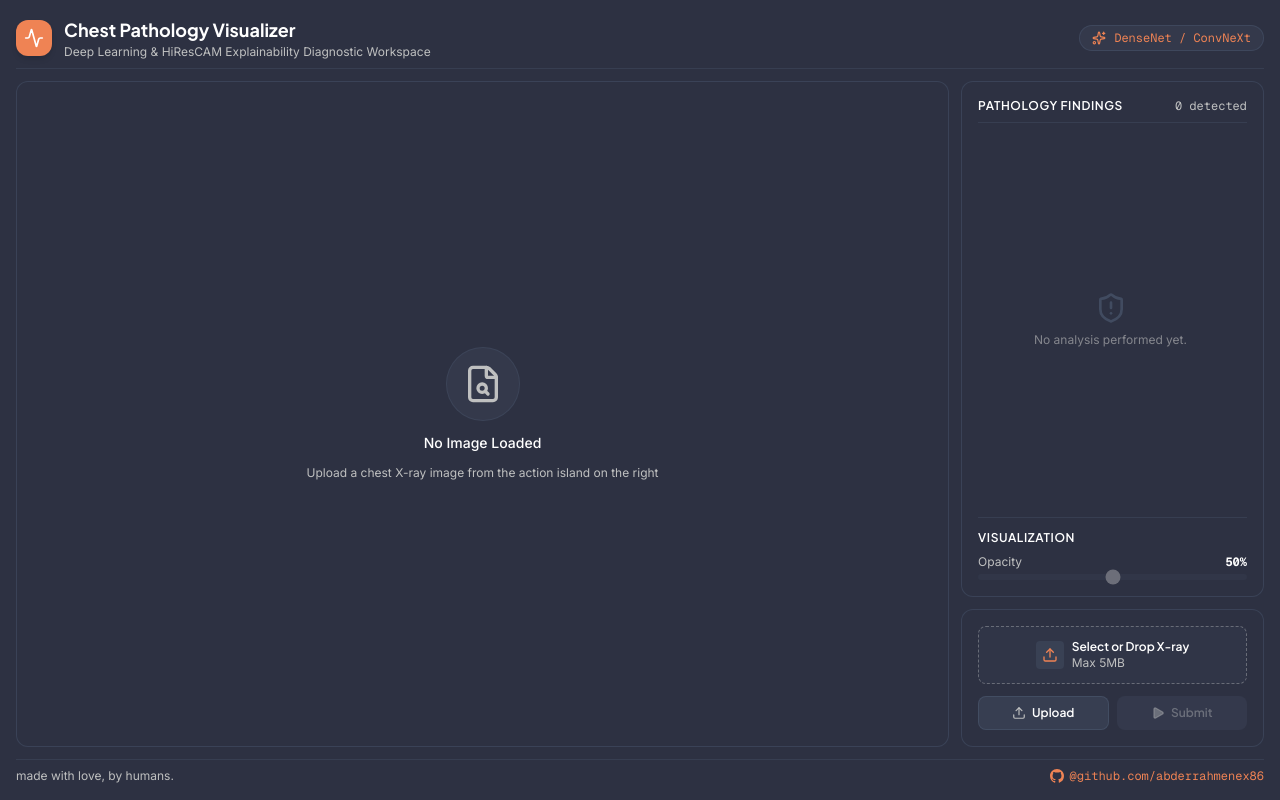
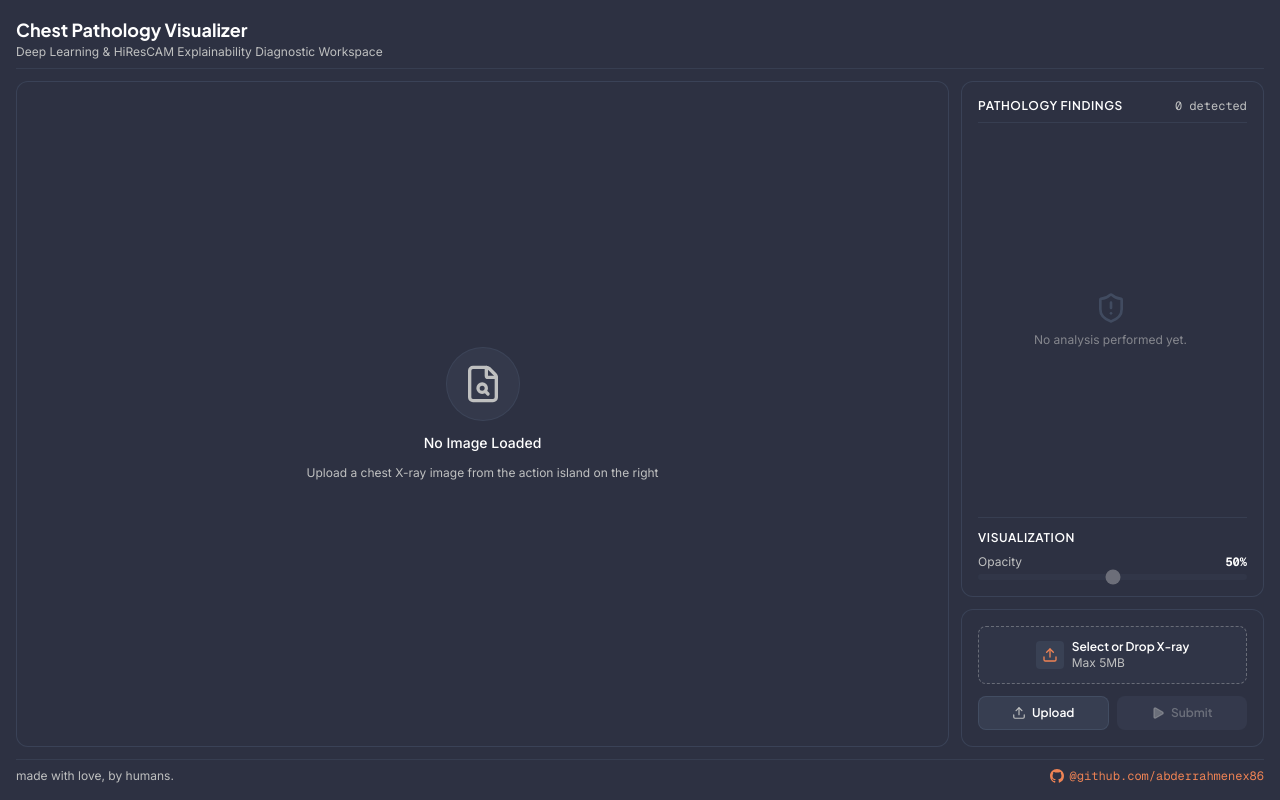
Before and after one commit to abderrahmenex86/Multi-Label-Chest-Pathology-XAI, a React (Vite) app in the folder frontend/: page / in a window 1280 px wide. Built offline with nearby package versions, Linux system fonts and the light colour scheme.

Commit message:
[frontend/src/App.tsx] remove densenet badge activity icon and sparkles from top app header

```diff
--- a/frontend/src/App.tsx
+++ b/frontend/src/App.tsx
@@ -1,5 +1,4 @@
 import React, { useState } from 'react';
-import { Activity, Sparkles } from 'lucide-react';
 import { ImageCanvas } from './components/ImageCanvas';
 import { ResultsPanel } from './components/ResultsPanel';
 import { ActionIsland } from './components/ActionIsland';
@@ -11,7 +10,6 @@ export const App: React.FC = () => {
     const [heatmap, setHeatmap] = useState<string | null>(null);
     const [predictions, setPredictions] = useState<Prediction[]>([]);
     const [opacity, setOpacity] = useState<number>(0.5);
-    const [threshold, setThreshold] = useState<number>(0.2);
     const [target, setTarget] = useState<string>('');
     const [loading, setLoading] = useState<boolean>(false);
 
@@ -61,10 +59,6 @@ export const App: React.FC = () => {
     return (
         <div className='h-screen max-h-screen overflow-hidden flex flex-col bg-slate-dark text-pure-white font-sans p-4 gap-3'>
             <header className='flex flex-row justify-between items-center pb-2 border-b border-steel-blue/30 shrink-0'>
-                <div className='flex items-center gap-3'>
-                    <div className='p-2 bg-coral-orange rounded-xl text-pure-white shadow-md'>
-                        <Activity className='w-5 h-5' />
-                    </div>
                 <div>
                     <h1 className='font-heading text-lg font-bold text-pure-white'>
                         Chest Pathology Visualizer
@@ -73,11 +67,6 @@ export const App: React.FC = () => {
                         Deep Learning & HiResCAM Explainability Diagnostic
                         Workspace
                     </p>
-                    </div>
-                </div>
-                <div className='flex items-center gap-2 px-3 py-1 bg-steel-blue/20 border border-steel-blue/40 rounded-full text-xs font-mono text-coral-orange'>
-                    <Sparkles className='w-3.5 h-3.5' />
-                    <span>DenseNet / ConvNeXt</span>
                 </div>
             </header>
 
@@ -95,8 +84,6 @@ export const App: React.FC = () => {
                         predictions={predictions}
                         opacity={opacity}
                         setOpacity={setOpacity}
-                        threshold={threshold}
-                        setThreshold={setThreshold}
                         target={target}
                         onSelectTarget={handleTargetChange}
                         disabled={loading || !heatmap}
```
Lines whose indentation alone changed are shown as unchanged.
